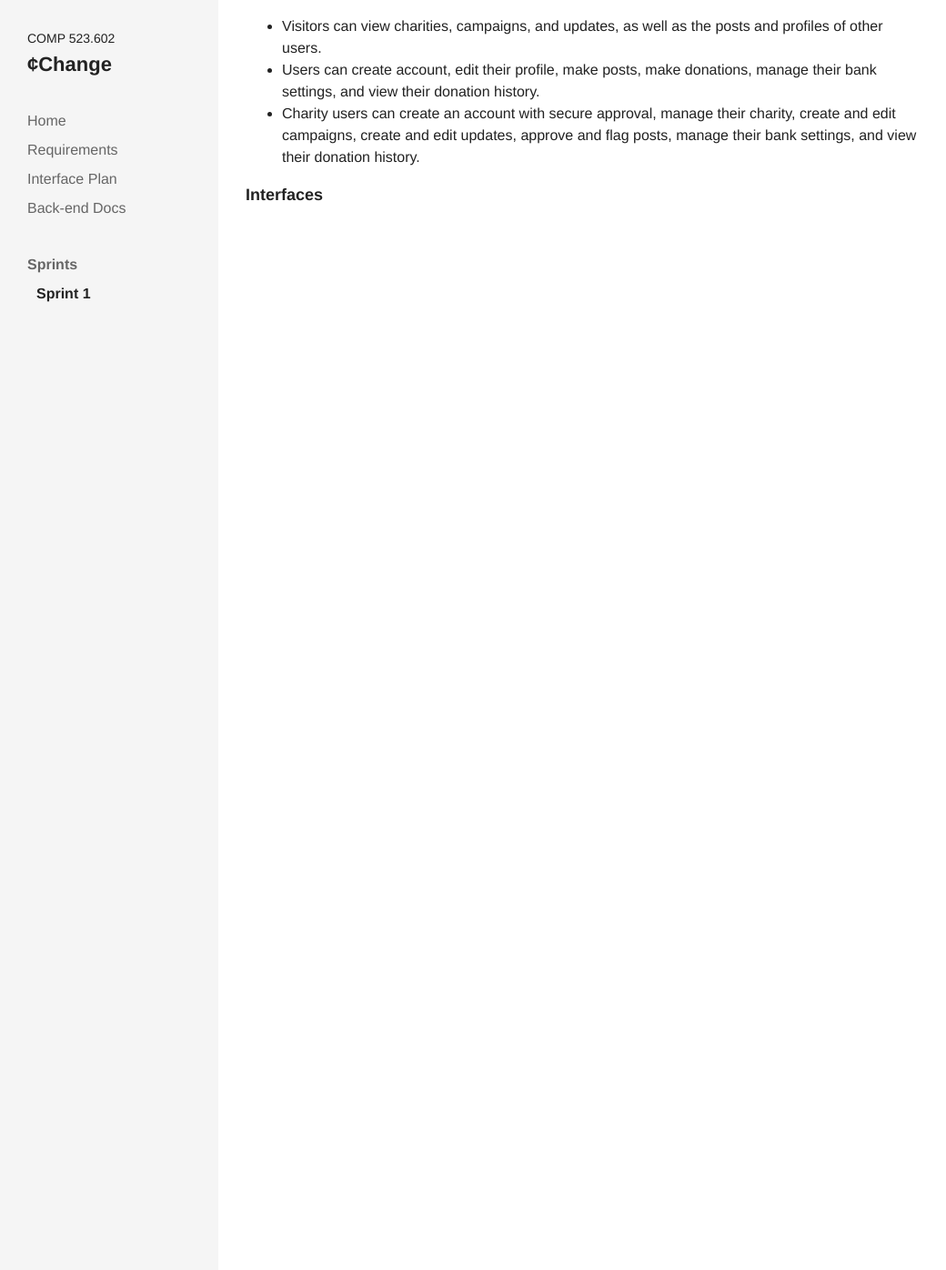
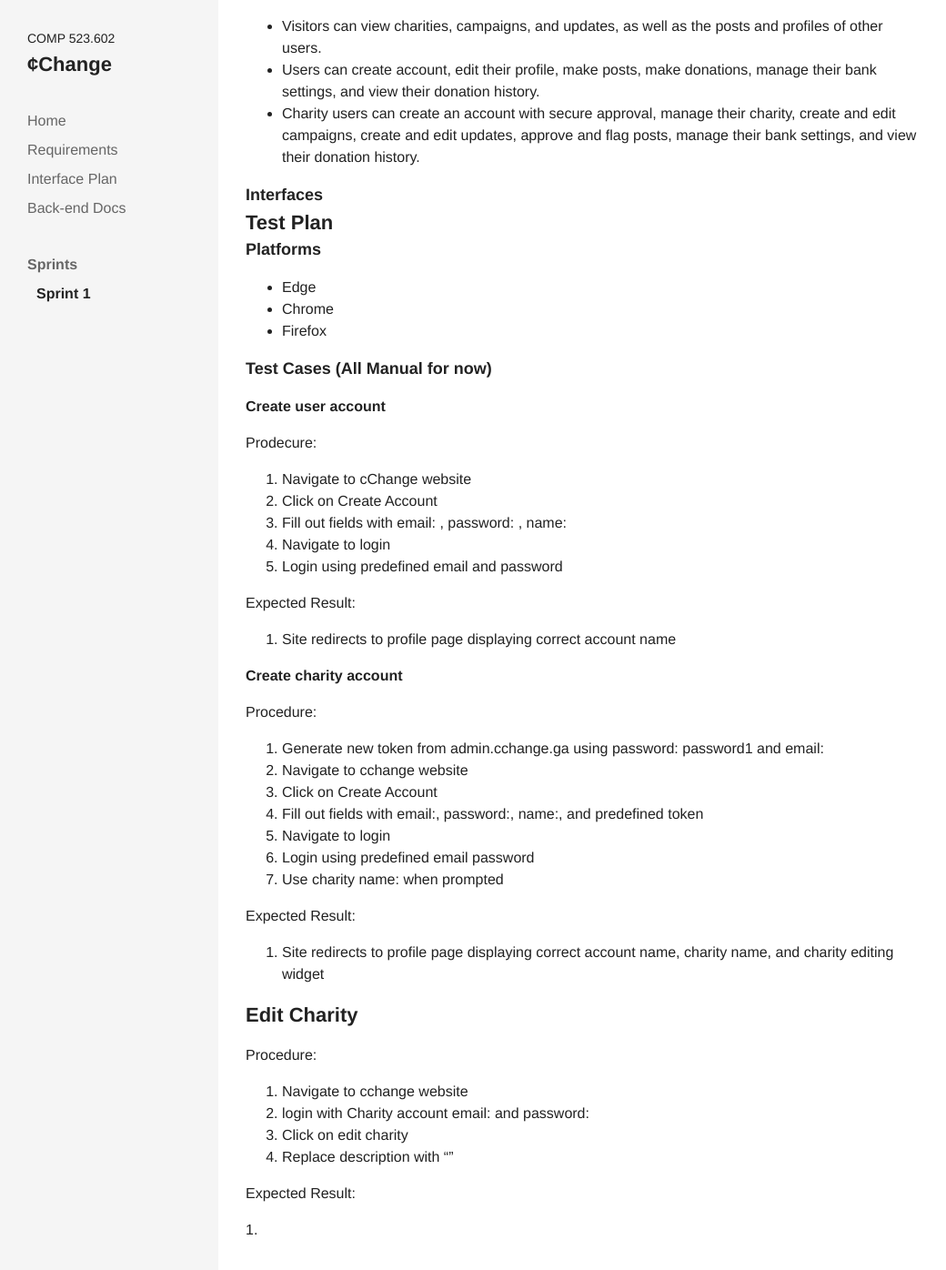
Before and after one commit to comp523-602/cchange-project, a Jekyll site: the page built from _sprints/sprint-1.markdown, in a window 1280 px wide and 1400 px high, scrolled down 383 px. Shown: the top 1396 px of the window at 91% size, without its empty margins (0-1040 px from the left). Built offline with Jekyll 4.4.1, drawn with Linux system fonts in a browser that asks for light colours; nearby versions of some CDN libraries; before the commit the page ends 900 px from its top, so only the background shows below that.

Commit message:
Updated Sprint 1

```diff
--- a/_sprints/sprint-1.markdown
+++ b/_sprints/sprint-1.markdown
@@ -20,3 +20,49 @@ Refer to project requirements
 * Charity users can create an account with secure approval, manage their charity, create and edit campaigns, create and edit updates, approve and flag posts, manage their bank settings, and view their donation history.
 
 ### Interfaces
+
+## Test Plan
+
+### Platforms
+* Edge
+* Chrome
+* Firefox
+
+### Test Cases (All Manual for now)
+
+**Create user account**
+
+Prodecure:
+1. Navigate to cChange website
+2. Click on Create Account
+3. Fill out fields with email: , password: , name:
+4. Navigate to login
+5. Login using predefined email and password
+
+Expected Result:
+1. Site redirects to profile page displaying correct account name
+
+**Create charity account**
+
+Procedure:
+1. Generate new token from admin.cchange.ga using password: password1 and email:
+2. Navigate to cchange website
+3. Click on Create Account
+4. Fill out fields with email:, password:, name:, and predefined token
+5. Navigate to login
+6. Login using predefined email password
+7. Use charity name: when prompted
+
+Expected Result:
+1. Site redirects to profile page displaying correct account name, charity name, and charity editing widget
+
+## Edit Charity
+Procedure:
+1. Navigate to cchange website
+2. login with Charity account email: and password:
+3. Click on edit charity
+4. Replace description with ""
+
+Expected Result:
+
+1.
```
